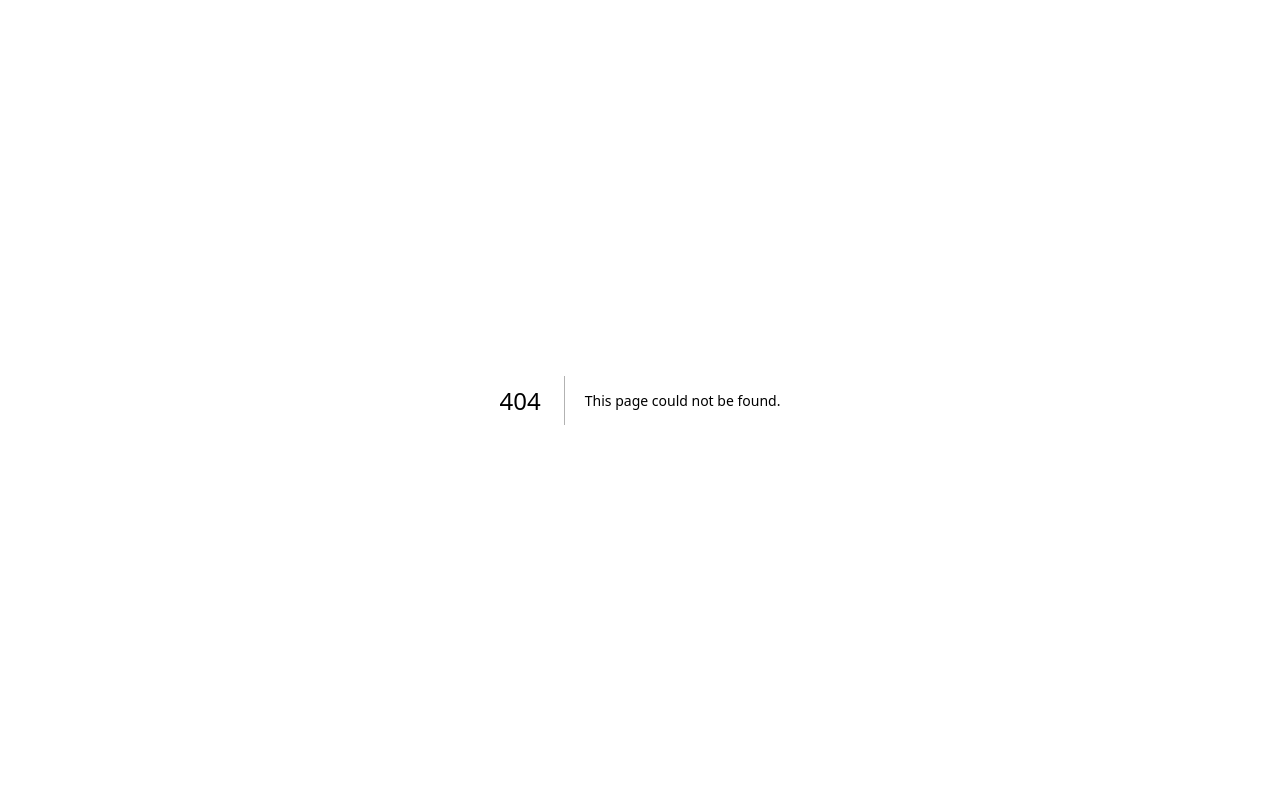
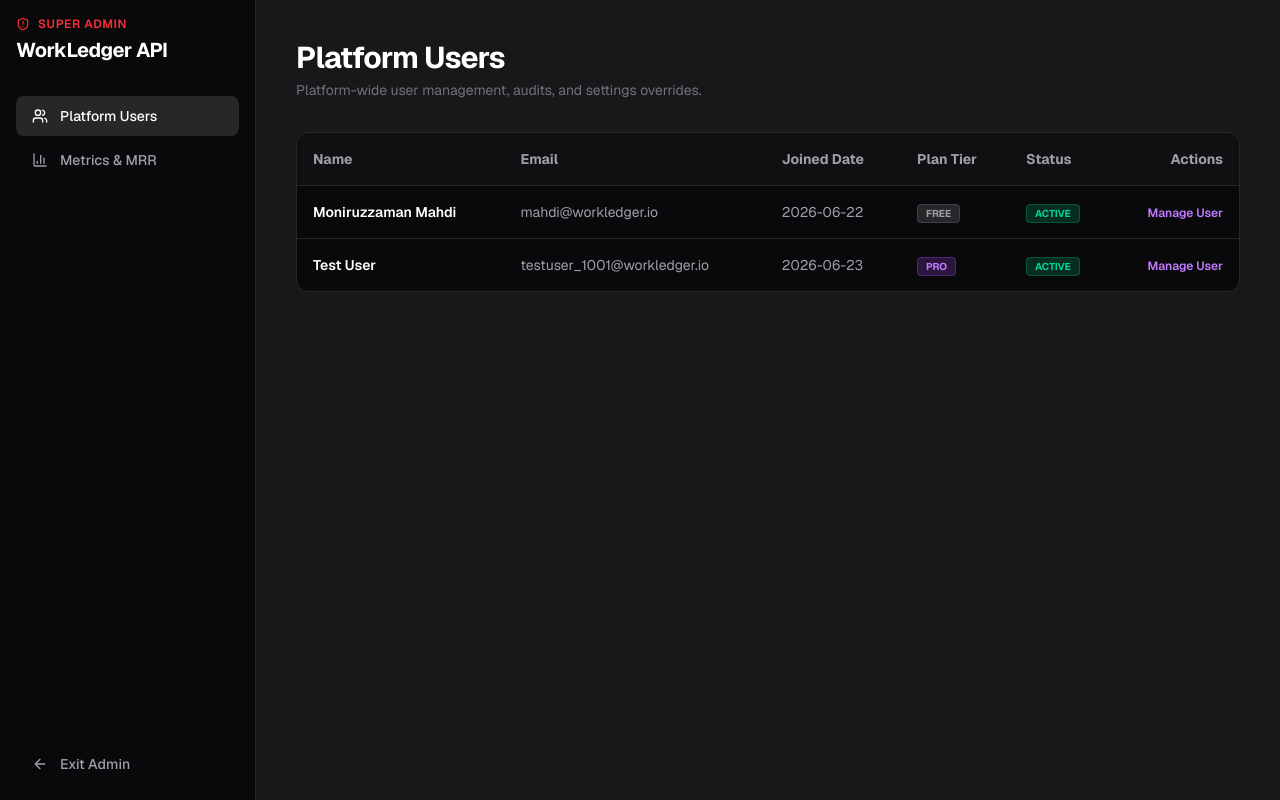
Before and after one commit to mahdimonir/workledger, a Next.js app in the folder apps/web/: page /users in a window 1280 px wide. Before the commit this address had no page. Built offline with nearby package versions, Linux system fonts and the light colour scheme; a web font is replaced by a local one.

Commit message:
feat(web): add admin dashboard layout, metrics and user lists

```diff
--- /dev/null
+++ b/apps/web/src/app/(admin)/layout.tsx
@@ -0,0 +1,68 @@
+'use client';
+
+import React from 'react';
+import Link from 'next/link';
+import { usePathname } from 'next/navigation';
+import {
+  Users,
+  BarChart3,
+  ShieldAlert,
+  ArrowLeft
+} from 'lucide-react';
+
+export default function AdminLayout({
+  children,
+}: {
+  children: React.ReactNode;
+}) {
+  const pathname = usePathname();
+
+  const navigation = [
+    { name: 'Platform Users', href: '/users', icon: Users },
+    { name: 'Metrics & MRR', href: '/metrics', icon: BarChart3 },
+  ];
+
+  return (
+    <div className="min-h-screen bg-zinc-900 text-zinc-100 flex">
+      {/* Admin Sidebar */}
+      <aside className="w-64 border-r border-zinc-800 bg-zinc-950 p-4 flex flex-col justify-between">
+        <div className="flex flex-col gap-8">
+          <div>
+            <div className="flex items-center gap-2 text-red-500 font-semibold text-xs tracking-wider uppercase mb-1">
+              <ShieldAlert className="w-3.5 h-3.5" /> Super Admin
+            </div>
+            <span className="font-bold text-xl tracking-tight text-white">WorkLedger API</span>
+          </div>
+
+          <nav className="flex flex-col gap-1">
+            {navigation.map((item) => {
+              const active = pathname === item.name || pathname.startsWith(item.href);
+              const Icon = item.icon;
+              return (
+                <Link
+                  key={item.name}
+                  href={item.href}
+                  className={`flex items-center gap-3 px-4 py-2.5 rounded-lg text-sm font-medium transition-colors ${active ? 'bg-zinc-800 text-white' : 'text-zinc-400 hover:bg-zinc-900 hover:text-white'}`}
+                >
+                  <Icon className="w-4 h-4 flex-shrink-0" />
+                  <span>{item.name}</span>
+                </Link>
+              );
+            })}
+          </nav>
+        </div>
+
+        <Link
+          href="/dashboard"
+          className="flex items-center gap-3 px-4 py-2.5 rounded-lg text-sm font-medium text-zinc-400 hover:bg-zinc-900 hover:text-white transition-colors"
+        >
+          <ArrowLeft className="w-4 h-4" />
+          <span>Exit Admin</span>
+        </Link>
+      </aside>
+
+      {/* Content wrapper */}
+      <main className="flex-1 p-8 md:p-10 overflow-y-auto">{children}</main>
+    </div>
+  );
+}
--- /dev/null
+++ b/apps/web/src/app/(admin)/metrics/page.tsx
@@ -0,0 +1,43 @@
+'use client';
+
+import React from 'react';
+import { TrendingUp, Users, DollarSign, Activity } from 'lucide-react';
+
+export default function AdminMetricsPage() {
+  const metrics = [
+    { name: 'Monthly Recurring Revenue (MRR)', value: '$87.00', change: '+25%', icon: DollarSign },
+    { name: 'Platform Users Count', value: '25', change: '+10%', icon: Users },
+    { name: 'Total Invoices Compiled', value: '184', change: '+32', icon: Activity },
+    { name: 'MRR Growth Margin', value: '+18.5%', change: 'up', icon: TrendingUp },
+  ];
+
+  return (
+    <div className="flex flex-col gap-8 text-left">
+      <div>
+        <h1 className="text-2xl md:text-3xl font-bold tracking-tight text-white">Metrics & Revenue</h1>
+        <p className="text-zinc-500 text-sm mt-1">Platform analytics, subscription revenues, and growth statistics.</p>
+      </div>
+
+      {/* Stats Cards */}
+      <div className="grid grid-cols-1 sm:grid-cols-2 lg:grid-cols-4 gap-6">
+        {metrics.map((metric, idx) => {
+          const Icon = metric.icon;
+          return (
+            <div key={idx} className="p-6 rounded-xl border border-zinc-800 bg-zinc-950 flex flex-col gap-4">
+              <div className="flex justify-between items-start">
+                <span className="text-zinc-500 text-sm font-medium">{metric.name}</span>
+                <span className="p-2 rounded-lg bg-zinc-900 text-zinc-400 border border-zinc-800">
+                  <Icon className="w-4 h-4" />
+                </span>
+              </div>
+              <div className="flex items-baseline justify-between">
+                <span className="text-2xl font-bold text-white">{metric.value}</span>
+                <span className="text-xs text-emerald-400 font-semibold">{metric.change}</span>
+              </div>
+            </div>
+          );
+        })}
+      </div>
+    </div>
+  );
+}
--- /dev/null
+++ b/apps/web/src/app/(admin)/users/page.tsx
@@ -0,0 +1,60 @@
+'use client';
+
+import React from 'react';
+
+export default function AdminUsersPage() {
+  const users = [
+    { id: '1', name: 'Moniruzzaman Mahdi', email: 'mahdi@workledger.io', plan: 'FREE', joined: '2026-06-22', status: 'ACTIVE' },
+    { id: '2', name: 'Test User', email: 'testuser_1001@workledger.io', plan: 'PRO', joined: '2026-06-23', status: 'ACTIVE' }
+  ];
+
+  return (
+    <div className="flex flex-col gap-8 text-left">
+      <div>
+        <h1 className="text-2xl md:text-3xl font-bold tracking-tight text-white">Platform Users</h1>
+        <p className="text-zinc-500 text-sm mt-1">Platform-wide user management, audits, and settings overrides.</p>
+      </div>
+
+      <div className="border border-zinc-800 rounded-xl bg-zinc-950 overflow-hidden">
+        <div className="overflow-x-auto">
+          <table className="w-full text-left text-sm border-collapse">
+            <thead>
+              <tr className="border-b border-zinc-800 bg-zinc-900/50 text-zinc-400 font-semibold">
+                <th className="p-4">Name</th>
+                <th className="p-4">Email</th>
+                <th className="p-4">Joined Date</th>
+                <th className="p-4">Plan Tier</th>
+                <th className="p-4">Status</th>
+                <th className="p-4 text-right">Actions</th>
+              </tr>
+            </thead>
+            <tbody className="divide-y divide-zinc-800 text-zinc-300">
+              {users.map((user) => (
+                <tr key={user.id} className="hover:bg-zinc-900/30 transition-colors">
+                  <td className="p-4 font-semibold text-white">{user.name}</td>
+                  <td className="p-4 text-zinc-400">{user.email}</td>
+                  <td className="p-4 text-zinc-400">{user.joined}</td>
+                  <td className="p-4">
+                    <span className={`text-[10px] px-2 py-0.5 rounded font-bold ${user.plan === 'PRO' ? 'bg-purple-500/20 text-purple-400 border border-purple-500/30' : 'bg-zinc-800 text-zinc-400 border border-zinc-700'}`}>
+                      {user.plan}
+                    </span>
+                  </td>
+                  <td className="p-4">
+                    <span className="text-[10px] px-2 py-0.5 rounded bg-emerald-500/20 text-emerald-400 border border-emerald-500/30 font-bold">
+                      {user.status}
+                    </span>
+                  </td>
+                  <td className="p-4 text-right">
+                    <button className="text-xs text-purple-400 hover:text-purple-300 font-semibold transition-colors">
+                      Manage User
+                    </button>
+                  </td>
+                </tr>
+              ))}
+            </tbody>
+          </table>
+        </div>
+      </div>
+    </div>
+  );
+}
```
